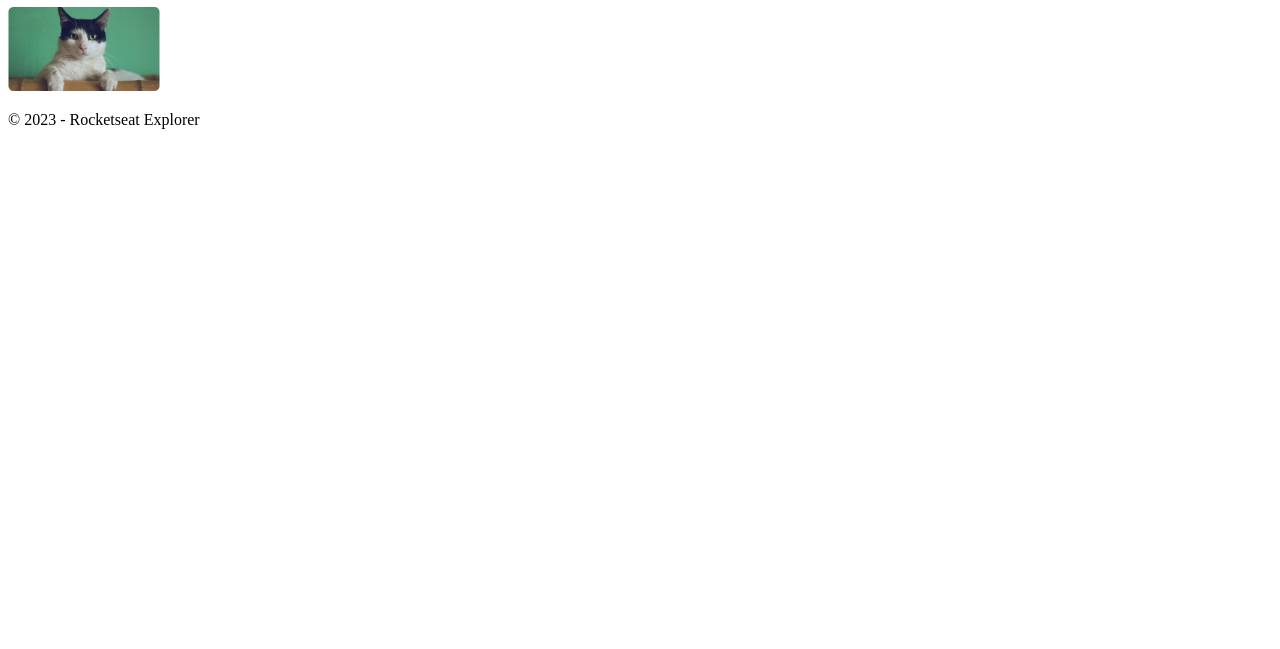
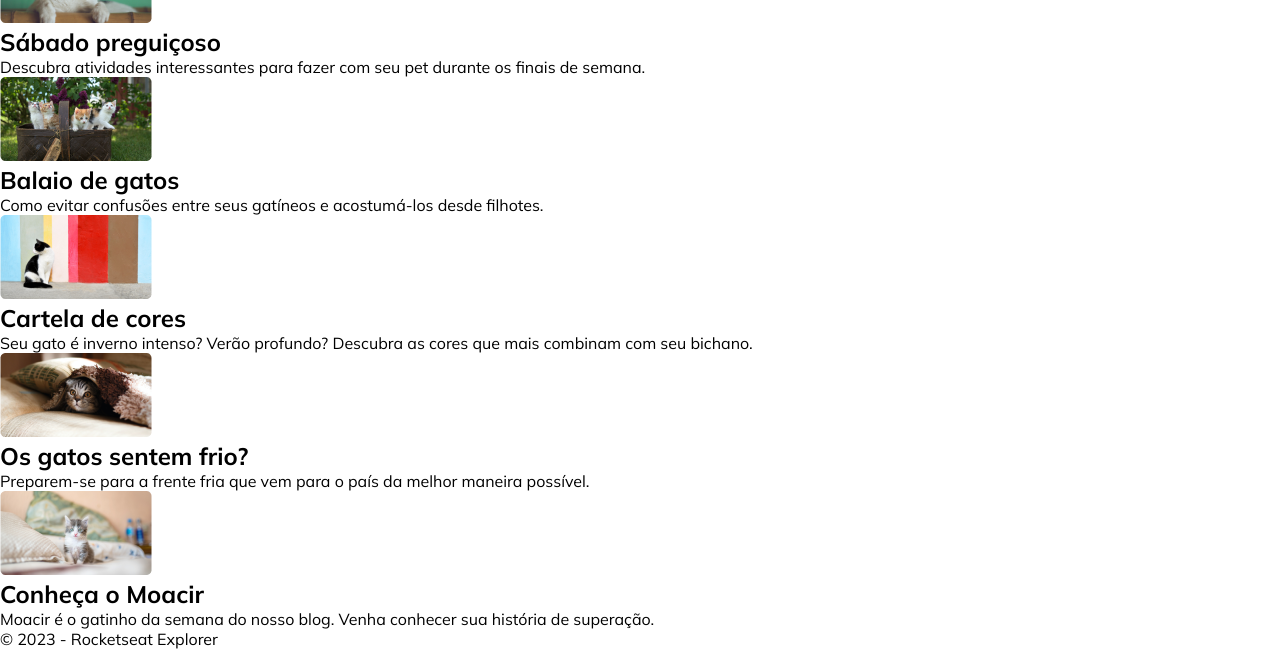
Before and after one commit to NandaReisVerissimo/CatBlogProject, a plain HTML site: page index.html in a window 1280 px wide. Shown: the part 666-1315 px from the top of the page. Before the commit the page ends 811 px from the top, so only its background shows below. Drawn offline with Linux system fonts and the light colour scheme.

Commit message:
Finished HTML

```diff
--- a/index.html
+++ b/index.html
@@ -1,9 +1,17 @@
 <!DOCTYPE html>
 <html lang="pt-br">
 <head>
+  <link rel="preconnect" href="https://fonts.googleapis.com">
+  <link rel="preconnect" href="https://fonts.gstatic.com" crossorigin>
+
   <meta charset="UTF-8">
   <meta name="viewport" content="width=device-width, initial-scale=1.0">
   <title>Blog de Gatos</title>
+
+  <link href="https://fonts.googleapis.com/css2?family=Mulish:wght@400;600;700&display=swap" rel="stylesheet">
+
+  <link rel="stylesheet" href="./style.css">
+
 </head>
 <body>
   <div class="app">
@@ -36,7 +44,32 @@
       <h1>Artigos relacionados</h1>
       <div class="card">
         <img src="./assets/sabadopreguicoso.png" alt="Gatinho preto e branco">
+        <h2>Sábado preguiçoso</h2>
+        <p>Descubra atividades interessantes para fazer com seu pet durante os finais de semana.</p>
+      </div>
 
+      <div class="card">
+        <img src="./assets/balaiodegatos.png" alt="Gatinho preto e branco">
+        <h2>Balaio de gatos</h2>
+        <p>Como evitar confusões entre seus gatíneos e acostumá-los desde filhotes.</p>
+      </div>
+
+      <div class="card">
+        <img src="./assets/carteladecores.png" alt="Gatinho preto e branco">
+        <h2>Cartela de cores</h2>
+        <p>Seu gato é inverno intenso? Verão profundo? Descubra as cores que mais combinam com seu bichano.</p>
+      </div>
+
+      <div class="card">
+        <img src="./assets/gatosfrio.png" alt="Gatinho preto e branco">
+        <h2>Os gatos sentem frio?</h2>
+        <p>Preparem-se para a frente fria que vem para o país da melhor maneira possível.</p>
+      </div>
+
+      <div class="card">
+        <img src="./assets/moacir.png" alt="Gatinho preto e branco">
+        <h2>Conheça o Moacir</h2>
+        <p>Moacir é o gatinho da semana do nosso blog. Venha conhecer sua história de superação.</p>
       </div>
     </div>
   </main>
--- a/style.css
+++ b/style.css
@@ -0,0 +1,9 @@
+* {
+  margin: 0;
+  padding: 0;
+  box-sizing: border-box;
+}
+
+body {
+  font-family: 'Mulish', sans-serif;
+}
```
